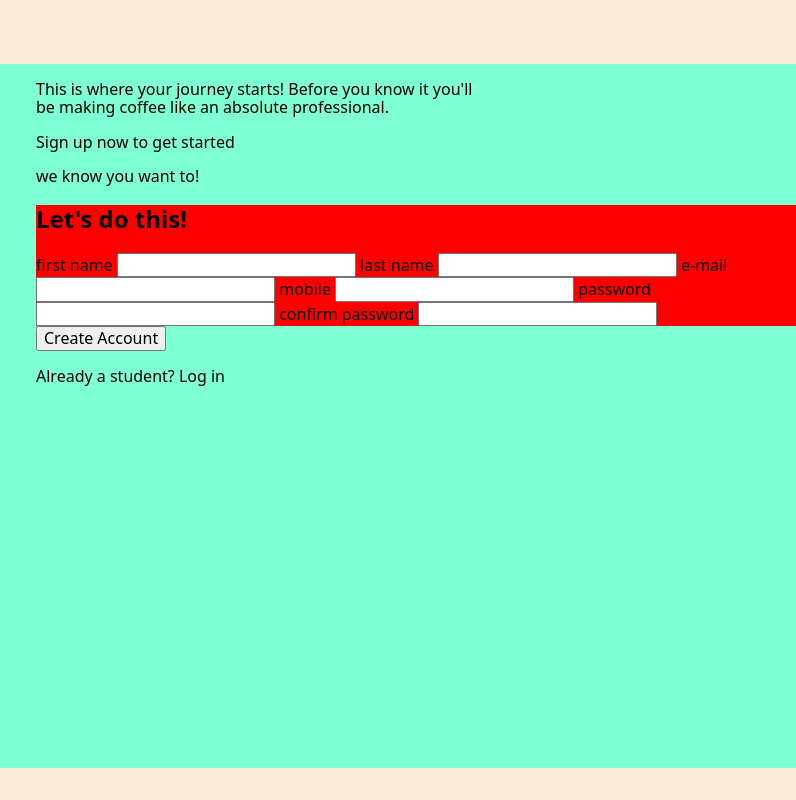
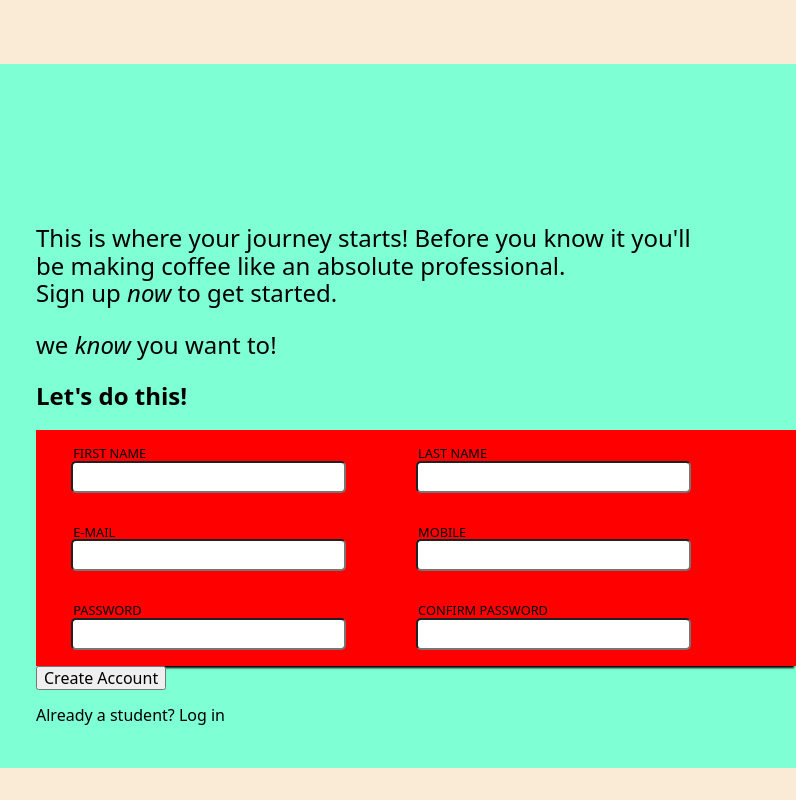
Before and after one commit to Jack-harvey/odin-sign-up-form, a plain HTML site: page index.html in a window 1280 px wide. Shown: the full height of the page, 484-1280 px from the left. Drawn offline with Linux system fonts and the light colour scheme.

Commit message:
Add CSS to form

```diff
--- a/index.html
+++ b/index.html
@@ -27,28 +27,41 @@
           <p>
             This is where your journey starts! Before you know it you'll be
             making coffee like an absolute professional.
+            <br />
+            Sign up <em>now</em> to get started.
           </p>
-          <p>Sign up now to get started</p>
-          <p>we know you want to!</p>
+          <p>we <em>know</em> you want to!</p>
         </div>
+        <h2>Let's do this!</h2>
         <div class="fields">
-          <h2>Let's do this!</h2>
+          <div>
             <label for="first-name">first name</label>
             <input id="first-name" name="first-name" type="text" />
+          </div>
+          <div>
             <label for="last-name">last name</label>
             <input id="last-name" name="last-name" type="text" />
+          </div>
+          <div>
             <label for="email">e-mail</label>
             <input id="email" name="email" type="email" />
+          </div>
+          <div>
             <label for="mobile">mobile</label>
             <input id="mobile" name="mobile" type="tel" />
+          </div>
+          <div>
             <label for="password">password</label>
             <input id="password" name="password" type="password" />
+          </div>
+          <div>
             <label for="confirm-password">confirm password</label>
             <input
               id="confirm-password"
               name="confirm-password"
               type="password"
             />
+          </div>
         </div>
         <button type="submit">Create Account</button>
         <p class="login-link">Already a student? <a>Log in</a></p>
--- a/style.css
+++ b/style.css
@@ -85,10 +85,34 @@ main > form {
   padding-left: 2.5rem;
 }
 
-div.top-text > p {
+div.top-text {
   width: 50ch;
+  font-size: 1.5rem;
+  margin-top: 10rem;
 }
 
-form > div.fields {
+.fields {
   background-color: red;
+  display: flex;
+  flex-wrap: wrap;
+  box-shadow: 0 4px 2px -2px black;
 }
+
+input {
+  width: 30ch;
+  height: 2rem;
+  border-radius: 5px;
+}
+
+label {
+  text-transform: uppercase;
+  font-size: 0.8rem;
+  margin-left: 2px;
+}
+
+.fields > div {
+  display: flex;
+  flex-direction: column;
+  width: 30ch;
+  margin: 1rem 2.2rem;
+}
```
Lines whose indentation alone changed are shown as unchanged.
